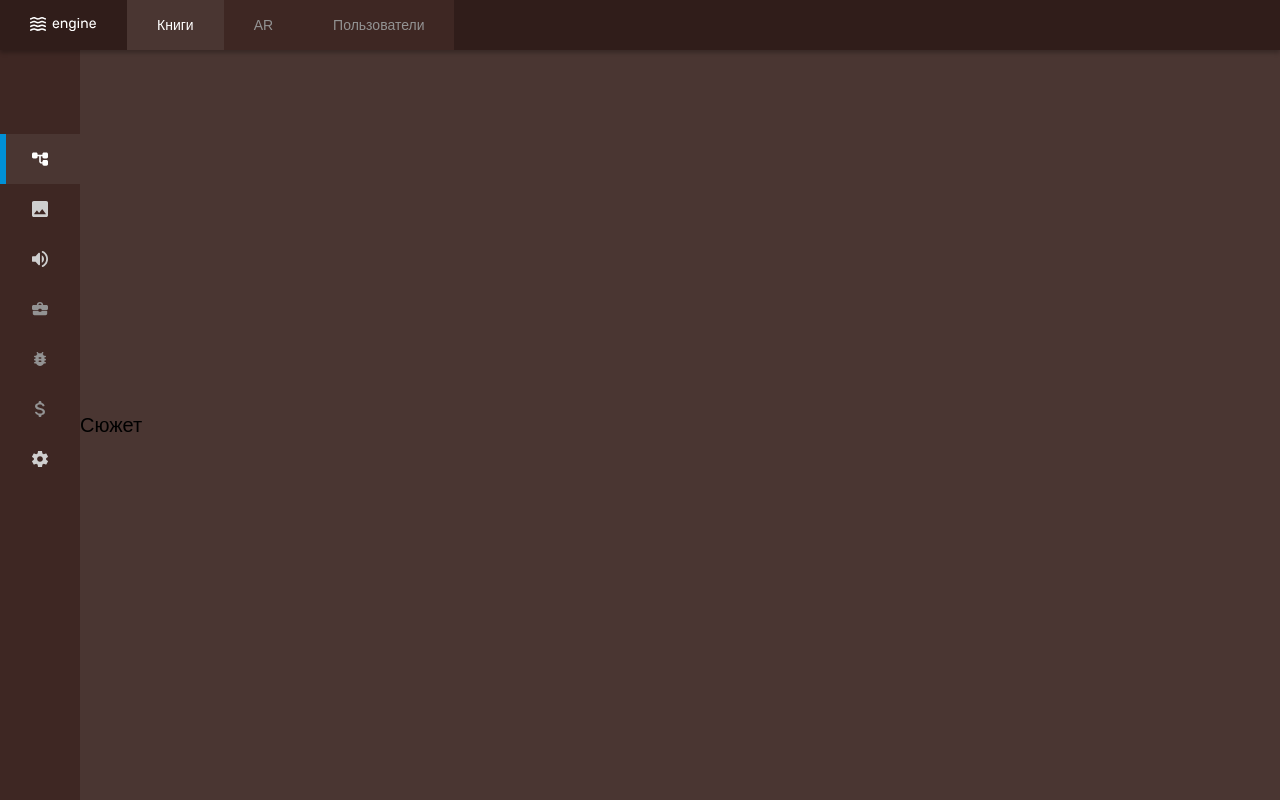
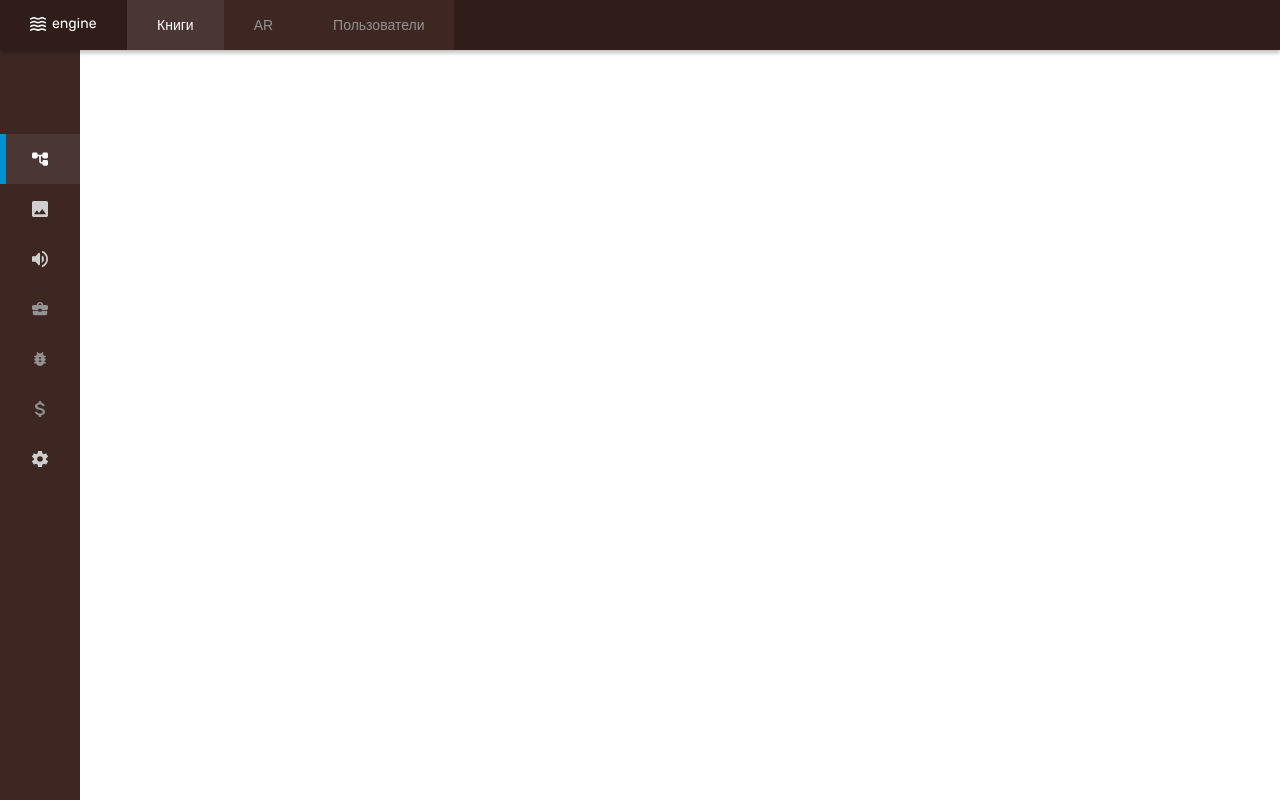
Before and after one commit to ngagara/engine, a React (Create React App) app: page /books/1/plot in a window 1280 px wide. Built offline with nearby package versions, Linux system fonts and the light colour scheme.

Commit message:
добавил новые страницы

```diff
--- a/src/App.jsx
+++ b/src/App.jsx
@@ -64,7 +64,11 @@ export default function App() {
               route.path === "" ? (
                 <Route path="*" element={<NotFound />} />
               ) : (
-                <Route key={route.id} path={route.path} element={route.name} />
+                <Route
+                  key={route.id}
+                  path={route.path}
+                  element={route.component}
+                />
               )
             )}
         </Route>
--- /dev/null
+++ b/src/pages/EditPage/ImagesSection/ImagesSection.jsx
@@ -0,0 +1,7 @@
+import styles from "./ImagesSection.module.scss";
+
+const ImagesSection = () => {
+  return <div className={styles.page}></div>;
+};
+
+export default ImagesSection;
--- /dev/null
+++ b/src/pages/EditPage/ImagesSection/ImagesSection.module.scss
@@ -0,0 +1,8 @@
+@import '../../../_variables.scss';
+@import '../../../mixins.scss';
+
+.page {
+  width: 100%;
+  height: calc(100vh - 50px);
+  background: $bg_third_light;
+}
--- /dev/null
+++ b/src/pages/EditPage/PlotSection/PlotSection.jsx
@@ -0,0 +1,7 @@
+import styles from "./PlotSection.module.scss";
+
+const PlotSection = () => {
+  return <div className={styles.page}></div>;
+};
+
+export default PlotSection;
--- /dev/null
+++ b/src/pages/EditPage/PlotSection/PlotSection.module.scss
@@ -0,0 +1,8 @@
+@import '../../../_variables.scss';
+@import '../../../mixins.scss';
+
+.page {
+  width: 100%;
+  height: calc(100vh - 50px);
+  background: $bg_third_light;
+}
--- /dev/null
+++ b/src/pages/EditPage/SettingsSection/SettingsSection.jsx
@@ -0,0 +1,7 @@
+import styles from "./SettingsSection.module.scss";
+
+const SettingsSection = () => {
+  return <div className={styles.page}></div>;
+};
+
+export default SettingsSection;
--- /dev/null
+++ b/src/pages/EditPage/SettingsSection/SettingsSection.module.scss
@@ -0,0 +1,8 @@
+@import '../../../_variables.scss';
+@import '../../../mixins.scss';
+
+.page {
+  width: 100%;
+  height: calc(100vh - 50px);
+  background: $bg_third_light;
+}
--- /dev/null
+++ b/src/pages/EditPage/SoundsSection/SoundSection.module.scss
@@ -0,0 +1,8 @@
+@import '../../../_variables.scss';
+@import '../../../mixins.scss';
+
+.page {
+  width: 100%;
+  height: calc(100vh - 50px);
+  background: $bg_third_light;
+}
```
Also changed, not shown: src/constants.jsx (+39 -4 lines), src/pages/EditPage/index.js (added).
